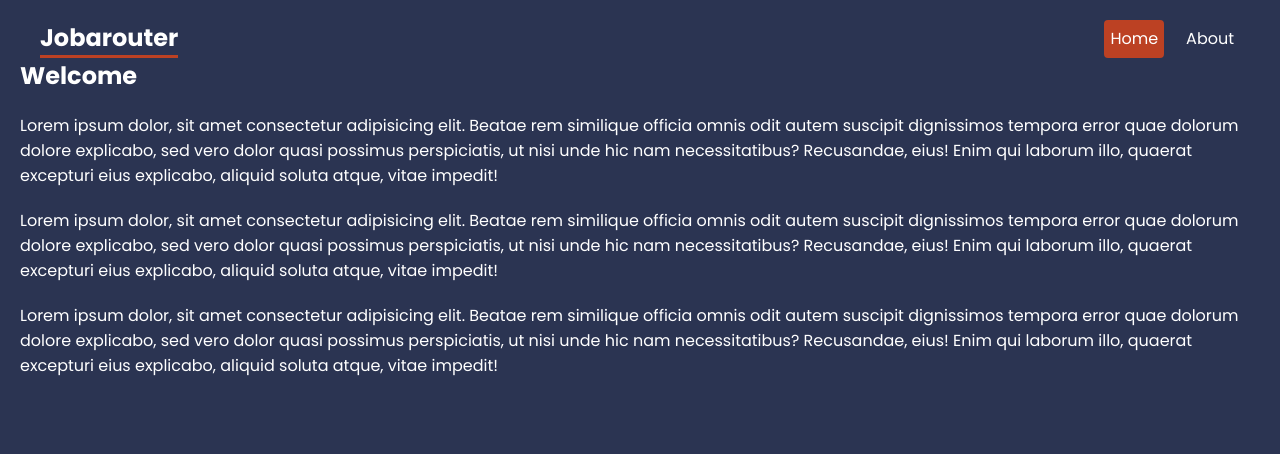
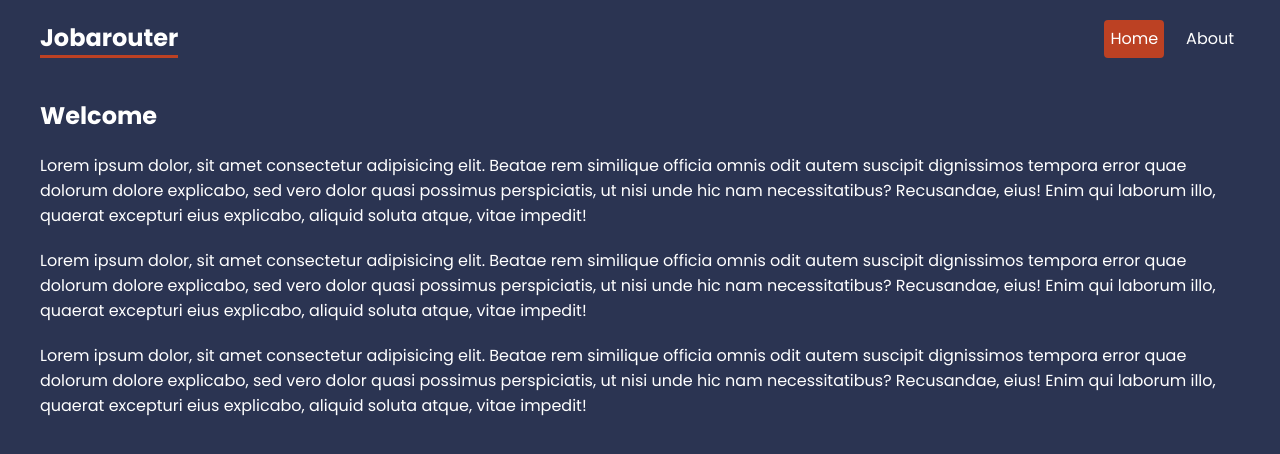
Before and after one commit to akshat-OwO/react-router, a React (Create React App) app: page / in a window 1280 px wide. Shown: the top 454 px of the page. Built offline with nearby package versions, Linux system fonts and the light colour scheme.

Commit message:
RouterProvider, createBrowserRouter & Outlet

```diff
--- a/src/App.js
+++ b/src/App.js
@@ -1,27 +1,30 @@
-import { BrowserRouter, Routes, Route, Link, NavLink } from "react-router-dom";
+import {
+    createBrowserRouter,
+    Route,
+    createRoutesFromElements,
+    RouterProvider,
+} from 'react-router-dom';
 
 // pages
-import About from "./pages/About";
-import Home from "./pages/Home";
+import About from './pages/About';
+import Home from './pages/Home';
+
+// layout imports
+import RootLayout from './layouts/RootLayout';
+
+const router = createBrowserRouter(
+    createRoutesFromElements(
+        <Route path="/" element={<RootLayout />}>
+            <Route index element={<Home />} />
+            <Route path="about" element={<About />} />
+        </Route>
+    )
+);
 
 function App() {
-  return (
-    <BrowserRouter>
-    <header>
-      <nav>
-        <h1>Jobarouter</h1>
-        <NavLink to="/">Home</NavLink>
-        <NavLink to="/about">About</NavLink>
-      </nav>
-    </header>
-      <main>
-        <Routes>
-          <Route index element={<Home />} />
-          <Route path='about' element={<About />} />
-        </Routes>
-      </main>
-    </BrowserRouter>
-  );
+    return (
+        <RouterProvider router={router} />
+    );
 }
 
-export default App
+export default App;
--- a/src/index.css
+++ b/src/index.css
@@ -51,7 +51,10 @@
 }
 
 /* page content */
-
+main {
+  max-width: 1200px;
+  margin: 40px auto;
+}
 
 /* help layout */
 
--- /dev/null
+++ b/src/layouts/RootLayout.js
@@ -0,0 +1,20 @@
+import { NavLink, Outlet } from "react-router-dom";
+
+const RootLayout = () => {
+    return (
+        <div className="root-layout">
+            <header>
+            <nav>
+                <h1>Jobarouter</h1>
+                <NavLink to="/">Home</NavLink>
+                <NavLink to="/about">About</NavLink>
+            </nav>
+        </header>
+        <main>
+            <Outlet />
+        </main>
+        </div>
+    );
+}
+
+export default RootLayout;
```
